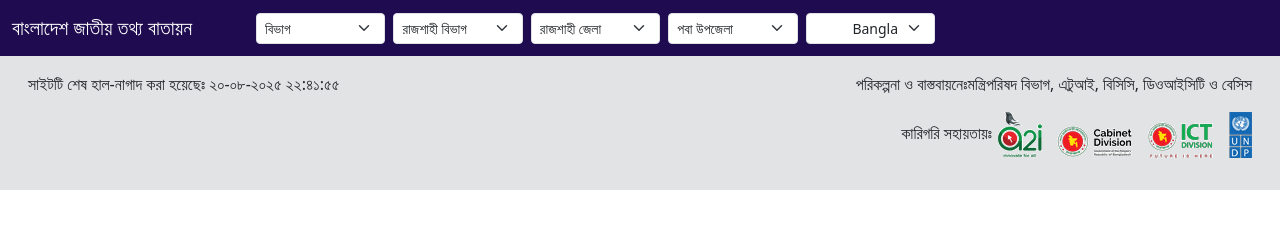
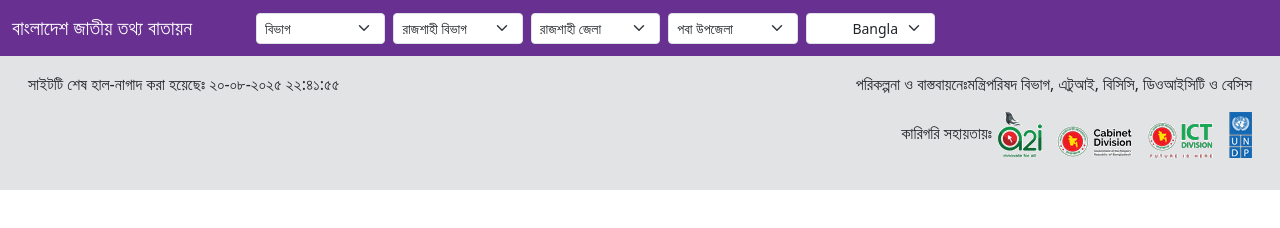
Before and after one commit to farhatarju/Mission-Hatory, a plain HTML site: page index.html in a window 1280 px wide. Drawn offline with nearby package versions, Linux system fonts and the light colour scheme.

Commit message:
Update index.html

```diff
--- a/index.html
+++ b/index.html
@@ -8,7 +8,7 @@
   </head>
   <body>
 
-        <nav class="navbar navbar-expand-lg navbar-dark" style="background-color:#1f0b4f;">
+        <nav class="navbar navbar-expand-lg navbar-dark" style="background-color:#683091;">
   <div class="container-fluid ms-auto gap-5">
     <a class="navbar-brand">বাংলাদেশ জাতীয় তথ্য বাতায়ন</a>
 
@@ -149,4 +149,5 @@
 
     <script src="https://cdn.jsdelivr.net/npm/bootstrap@5.3.7/dist/js/bootstrap.bundle.min.js" integrity="sha384-ndDqU0Gzau9qJ1lfW4pNLlhNTkCfHzAVBReH9diLvGRem5+R9g2FzA8ZGN954O5Q" crossorigin="anonymous"></script>
   </body>
+
 </html>
```
